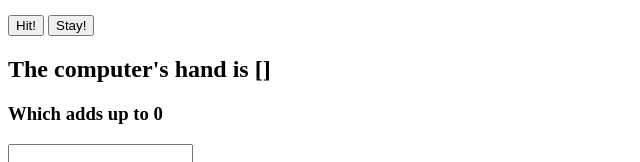
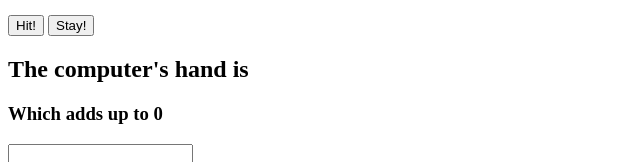
Before and after one commit to dillon-co/angular_blackjack, a website: page index.html in a window 1280 px wide. Shown: the part 193-355 px from the top of the page, 0-640 px from the left. Drawn offline with nearby package versions, Linux system fonts and the light colour scheme.

Commit message:
fixed computers card display

```diff
--- a/index.html
+++ b/index.html
@@ -17,7 +17,7 @@
       <button ng-click="stay()">Stay!</button>
     </span>
     <div>
-      <h2>The computer's hand is {{game.computer}}</h2>
+      <h2>The computer's hand is</h2>
       <card ng-repeat="card in game.computer" val={{card}}></card>
       <h3>Which adds up to {{game.handVal(game.computer)}}</h3>
 
```
